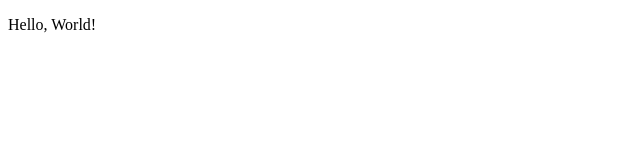
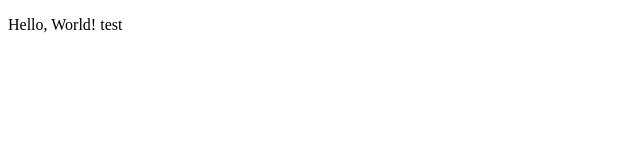
Before and after one commit to chayk310/chayk310.github.io, a plain HTML site: page index.html in a window 1280 px wide. Shown: the full height of the page, 0-640 px from the left. Drawn offline with Linux system fonts and the light colour scheme.

Commit message:
Update index.html

```diff
--- a/index.html
+++ b/index.html
@@ -7,6 +7,6 @@
 	<title>Portfolio</title>
 </head>
 <body>
-  <p>Hello, World!</p>
+  <p>Hello, World! test</p>
 </body>
 </html>
```
